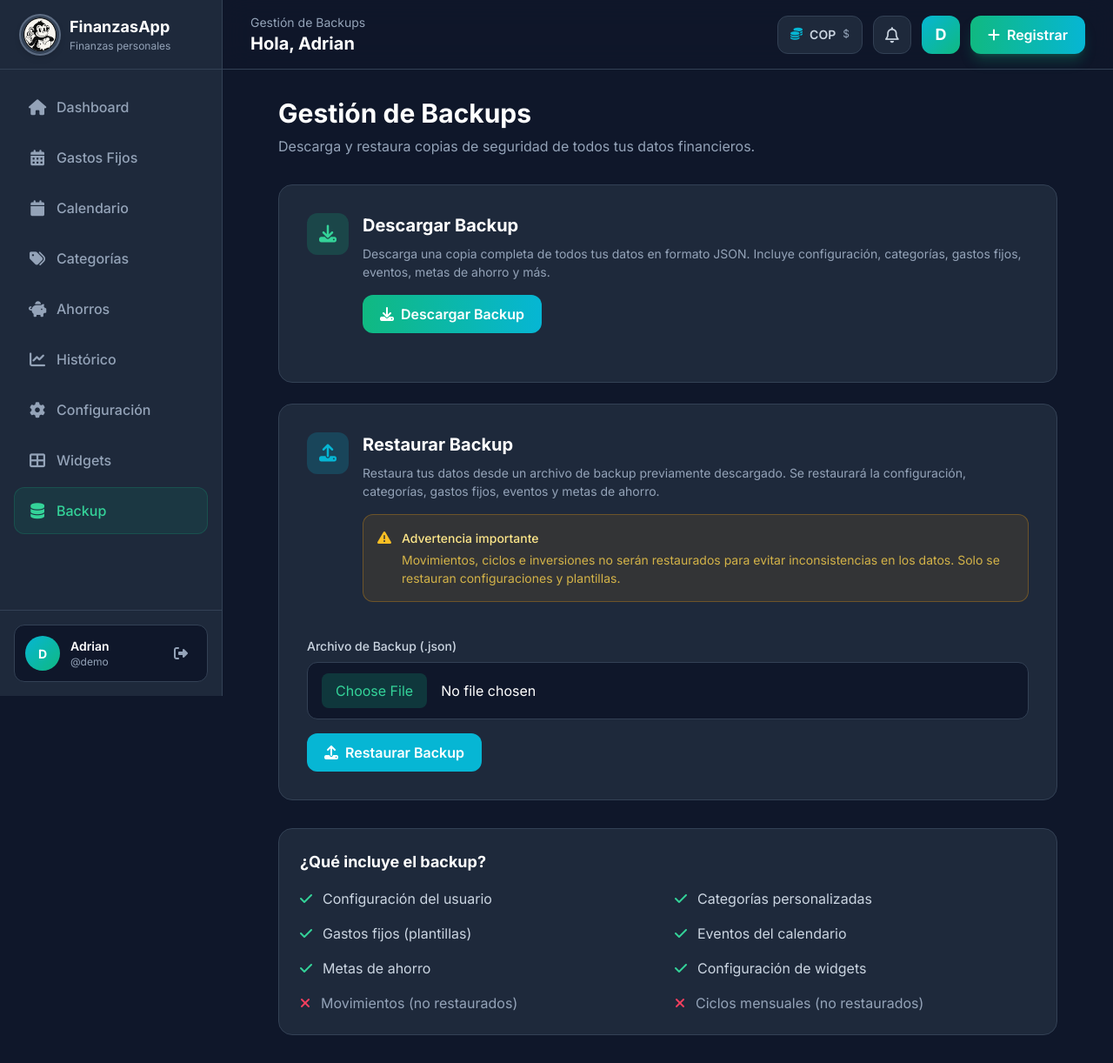
After one commit to adrian083/App-Financiera, a Django app: page /backup/ in a window 1280 px wide. The commit adds this page. Shown: the whole page at 87% size. Run offline with Django 4.2, Linux system fonts and the light colour scheme; a user stored in the database is signed in; data comes from the database, SQL or seed files in the repository; some libraries are stand-ins or nearby versions.

Commit message:
Add web-based backup system with download and restore functionality

```diff
--- a/presupuesto/urls.py
+++ b/presupuesto/urls.py
@@ -26,5 +26,8 @@ urlpatterns = [
     path('calendario/', views.calendario_view, name='calendario'),
     path('calendario/crear/', views.crear_evento_calendario, name='crear_evento_calendario'),
     path('widgets/personizar/', views.personalizar_widgets, name='personalizar_widgets'),
+    path('backup/', views.backup_gestion, name='backup_gestion'),
+    path('backup/descargar/', views.backup_descargar, name='backup_descargar'),
+    path('backup/restaurar/', views.backup_restaurar, name='backup_restaurar'),
     path('tutorial/completar/', views.completar_tutorial, name='completar_tutorial'),
 ]
--- a/presupuesto/views.py
+++ b/presupuesto/views.py
@@ -1,11 +1,10 @@
 import json
-
-from datetime import date, timedelta
+from datetime import datetime
 
 from django.contrib import messages
 from django.contrib.auth.decorators import login_required
 from django.db import transaction
-from django.http import JsonResponse
+from django.http import JsonResponse, HttpResponse
 from django.shortcuts import get_object_or_404, redirect, render
 from django.views.decorators.http import require_POST
 
@@ -33,6 +32,7 @@ from presupuesto.models import (
     Movimiento,
     WidgetConfiguracion,
 )
+from ahorros.models import FondoAhorro, Inversion, MetaAhorro, MovimientoPatrimonio
 from presupuesto.services import (
     asegurar_ciclo_activo,
     cerrar_ciclo,
@@ -669,3 +669,339 @@ def personalizar_widgets(request):
         'widgets_activos': widgets_activos,
     }
     return render(request, 'presupuesto/personalizar_widgets.html', context)
+
+
+@login_required
+def backup_descargar(request):
+    """Descargar backup de todos los datos del usuario en formato JSON."""
+    user = request.user
+
+    # Recopilar todos los datos
+    datos = {
+        'backup_fecha': datetime.now().isoformat(),
+        'usuario': {
+            'username': user.username,
+            'email': user.email,
+            'first_name': user.first_name,
+            'last_name': user.last_name,
+            'date_joined': user.date_joined.isoformat(),
+        },
+        'configuracion': _serialize_configuracion(user),
+        'categorias': _serialize_categorias(user),
+        'movimientos': _serialize_movimientos(user),
+        'ciclos': _serialize_ciclos(user),
+        'gastos_fijos': _serialize_gastos_fijos(user),
+        'eventos_calendario': _serialize_eventos(user),
+        'fondo_ahorro': _serialize_fondo_ahorro(user),
+        'inversiones': _serialize_inversiones(user),
+        'metas_ahorro': _serialize_metas_ahorro(user),
+        'movimientos_patrimonio': _serialize_movimientos_patrimonio(user),
+        'widgets_config': _serialize_widgets_config(user),
+    }
+
+    # Crear respuesta HTTP con archivo JSON
+    response = HttpResponse(
+        json.dumps(datos, ensure_ascii=False, indent=2),
+        content_type='application/json'
+    )
+    response['Content-Disposition'] = f'attachment; filename="backup_{user.username}_{datetime.now().strftime("%Y%m%d_%H%M%S")}.json"'
+    return response
+
+
+@login_required
+def backup_restaurar(request):
+    """Restaurar datos desde un archivo JSON de backup."""
+    if request.method == 'POST':
+        archivo = request.FILES.get('archivo_backup')
+        if not archivo:
+            messages.error(request, 'Por favor selecciona un archivo de backup.')
+            return redirect('backup_gestion')
+
+        try:
+            datos = json.loads(archivo.read().decode('utf-8'))
+        except json.JSONDecodeError:
+            messages.error(request, 'El archivo no es un JSON válido.')
+            return redirect('backup_gestion')
+
+        try:
+            with transaction.atomic():
+                # Restaurar configuración
+                _restore_configuracion(request.user, datos.get('configuracion'))
+
+                # Restaurar categorías
+                _restore_categorias(request.user, datos.get('categorias', []))
+
+                # Restaurar gastos fijos
+                _restore_gastos_fijos(request.user, datos.get('gastos_fijos', []))
+
+                # Restaurar eventos de calendario
+                _restore_eventos(request.user, datos.get('eventos_calendario', []))
+
+                # Restaurar metas de ahorro
+                _restore_metas_ahorro(request.user, datos.get('metas_ahorro', []))
+
+                # Restaurar configuración de widgets
+                _restore_widgets_config(request.user, datos.get('widgets_config'))
+
+                messages.success(request, 'Backup restaurado exitosamente.')
+                messages.warning(request, 'Nota: Movimientos, ciclos e inversiones no fueron restaurados para evitar inconsistencias.')
+        except Exception as e:
+            messages.error(request, f'Error al restaurar backup: {str(e)}')
+            return redirect('backup_gestion')
+
+        return redirect('dashboard')
+
+    return render(request, 'presupuesto/backup_gestion.html')
+
+
+@login_required
+def backup_gestion(request):
+    """Página de gestión de backups."""
+    return render(request, 'presupuesto/backup_gestion.html')
+
+
+# Funciones auxiliares para serialización
+def _serialize_configuracion(user):
+    try:
+        config = ConfiguracionUsuario.objects.get(usuario=user)
+        return {
+            'salario_base': str(config.salario_base),
+            'dia_corte': config.dia_corte,
+            'dias_plazo_tolerancia': config.dias_plazo_tolerancia,
+            'moneda': config.moneda,
+            'configurado': config.configurado,
+            'ha_visto_tutorial': config.ha_visto_tutorial,
+        }
+    except ConfiguracionUsuario.DoesNotExist:
+        return None
+
+
+def _serialize_categorias(user):
+    return list(Categoria.objects.filter(usuario=user).values(
+        'nombre', 'color', 'tipo', 'presupuesto_mensual'
+    ))
+
+
+def _serialize_movimientos(user):
+    movimientos = []
+    for mov in Movimiento.objects.filter(usuario=user):
+        movimientos.append({
+            'tipo': mov.tipo,
+            'monto': str(mov.monto),
+            'descripcion': mov.descripcion,
+            'categoria_nombre': mov.categoria.nombre if mov.categoria else None,
+            'es_gasto_fijo': mov.es_gasto_fijo,
+            'pagado': mov.pagado,
+            'fecha_registro': mov.fecha_registro.isoformat(),
+            'fecha_vencimiento': mov.fecha_vencimiento.isoformat() if mov.fecha_vencimiento else None,
+        })
+    return movimientos
+
+
+def _serialize_ciclos(user):
+    ciclos = []
+    for ciclo in CicloMensual.objects.filter(usuario=user):
+        ciclos.append({
+            'fecha_inicio': ciclo.fecha_inicio.isoformat(),
+            'fecha_cierre': ciclo.fecha_cierre.isoformat() if ciclo.fecha_cierre else None,
+            'salario_ciclo': str(ciclo.salario_ciclo),
+            'estado': ciclo.estado,
+            'sobrante_transferido': str(ciclo.sobrante_transferido),
+        })
+    return ciclos
+
+
+def _serialize_gastos_fijos(user):
+    gastos = []
+    for gasto in GastoFijoPlantilla.objects.filter(usuario=user):
+        gastos.append({
+            'descripcion': gasto.descripcion,
+            'monto': str(gasto.monto),
+            'categoria_nombre': gasto.categoria.nombre if gasto.categoria else None,
+            'frecuencia': gasto.frecuencia,
+            'activa': gasto.activa,
+            'fecha_ultima_aplicacion': gasto.fecha_ultima_aplicacion.isoformat() if gasto.fecha_ultima_aplicacion else None,
+        })
+    return gastos
+
+
+def _serialize_eventos(user):
+    eventos = []
+    for evento in EventoCalendario.objects.filter(usuario=user):
+        eventos.append({
+            'titulo': evento.titulo,
+            'descripcion': evento.descripcion,
+            'fecha': evento.fecha.isoformat(),
+            'tipo': evento.tipo,
+            'monto': str(evento.monto) if evento.monto else None,
+            'repetir_anualmente': evento.repetir_anualmente,
+            'completado': evento.completado,
+        })
+    return eventos
+
+
+def _serialize_fondo_ahorro(user):
+    try:
+        fondo = FondoAhorro.objects.get(usuario=user)
+        return {
+            'saldo_disponible': str(fondo.saldo_disponible),
+        }
+    except FondoAhorro.DoesNotExist:
+        return None
+
+
+def _serialize_inversiones(user):
+    inversiones = []
+    for inv in Inversion.objects.filter(usuario=user):
+        inversiones.append({
+            'nombre': inv.nombre,
+            'monto_inicial': str(inv.monto_inicial),
+            'monto_final': str(inv.monto_final) if inv.monto_final else None,
+            'rendimiento_esperado': str(inv.rendimiento_esperado) if inv.rendimiento_esperado else None,
+            'tipo_activo': inv.tipo_activo,
+            'fecha_inicio': inv.fecha_inicio.isoformat() if inv.fecha_inicio else None,
+            'fecha_vencimiento': inv.fecha_vencimiento.isoformat() if inv.fecha_vencimiento else None,
+            'estado': inv.estado,
+            'notas': inv.notas,
+        })
+    return inversiones
+
+
+def _serialize_metas_ahorro(user):
+    metas = []
+    for meta in MetaAhorro.objects.filter(usuario=user):
+        metas.append({
+            'nombre': meta.nombre,
+            'objetivo': str(meta.objetivo),
+            'ahorrado': str(meta.ahorrado),
+            'icono': meta.icono,
+            'fecha_objetivo': meta.fecha_objetivo.isoformat() if meta.fecha_objetivo else None,
+        })
+    return metas
+
+
+def _serialize_movimientos_patrimonio(user):
+    movimientos = []
+    for mov in MovimientoPatrimonio.objects.filter(usuario=user):
+        movimientos.append({
+            'tipo': mov.tipo,
+            'monto': str(mov.monto),
+            'descripcion': mov.descripcion,
+            'fecha': mov.fecha.isoformat(),
+        })
+    return movimientos
+
+
+def _serialize_widgets_config(user):
+    try:
+        config = WidgetConfiguracion.objects.get(usuario=user)
+        return {
+            'widgets_activos': config.widgets_activos,
+        }
+    except WidgetConfiguracion.DoesNotExist:
+        return None
+
+
+# Funciones auxiliares para restauración
+def _restore_configuracion(user, config_data):
+    if not config_data:
+        return
+
+    from decimal import Decimal
+    config, created = ConfiguracionUsuario.objects.get_or_create(
+        usuario=user,
+        defaults={
+            'salario_base': Decimal(config_data['salario_base']),
+            'dia_corte': config_data['dia_corte'],
+            'dias_plazo_tolerancia': config_data['dias_plazo_tolerancia'],
+            'moneda': config_data['moneda'],
+            'configurado': config_data['configurado'],
+            'ha_visto_tutorial': config_data['ha_visto_tutorial'],
+        }
+    )
+
+    if not created:
+        config.salario_base = Decimal(config_data['salario_base'])
+        config.dia_corte = config_data['dia_corte']
+        config.dias_plazo_tolerancia = config_data['dias_plazo_tolerancia']
+        config.moneda = config_data['moneda']
+        config.configurado = config_data['configurado']
+        config.ha_visto_tutorial = config_data['ha_visto_tutorial']
+        config.save()
+
+
+def _restore_categorias(user, categorias_data):
+    from decimal import Decimal
+    for cat_data in categorias_data:
+        Categoria.objects.get_or_create(
+            usuario=user,
+            nombre=cat_data['nombre'],
+            defaults={
+                'color': cat_data['color'],
+                'tipo': cat_data['tipo'],
+                'presupuesto_mensual': Decimal(cat_data['presupuesto_mensual']),
+            }
+        )
+
+
+def _restore_gastos_fijos(user, gastos_data):
+    from decimal import Decimal
+    for gasto_data in gastos_data:
+        categoria = None
+        if gasto_data.get('categoria_nombre'):
+            try:
+                categoria = Categoria.objects.get(usuario=user, nombre=gasto_data['categoria_nombre'])
+            except Categoria.DoesNotExist:
+                pass
+
+        GastoFijoPlantilla.objects.get_or_create(
+            usuario=user,
+            descripcion=gasto_data['descripcion'],
+            defaults={
+                'monto': Decimal(gasto_data['monto']),
+                'categoria': categoria,
+                'frecuencia': gasto_data['frecuencia'],
+                'activa': gasto_data['activa'],
+            }
+        )
+
+
+def _restore_eventos(user, eventos_data):
+    from decimal import Decimal
+    for evento_data in eventos_data:
+        EventoCalendario.objects.get_or_create(
+            usuario=user,
+            titulo=evento_data['titulo'],
+            fecha=datetime.fromisoformat(evento_data['fecha']).date(),
+            defaults={
+                'descripcion': evento_data.get('descripcion', ''),
+                'tipo': evento_data['tipo'],
+                'monto': Decimal(evento_data['monto']) if evento_data.get('monto') else None,
+                'repetir_anualmente': evento_data['repetir_anualmente'],
+                'completado': evento_data['completado'],
+            }
+        )
+
+
+def _restore_metas_ahorro(user, metas_data):
+    from decimal import Decimal
+    for meta_data in metas_data:
+        MetaAhorro.objects.get_or_create(
+            usuario=user,
+            nombre=meta_data['nombre'],
+            defaults={
+                'objetivo': Decimal(meta_data['objetivo']),
+                'ahorrado': Decimal(meta_data['ahorrado']),
+                'icono': meta_data['icono'],
+                'fecha_objetivo': datetime.fromisoformat(meta_data['fecha_objetivo']).date() if meta_data.get('fecha_objetivo') else None,
+            }
+        )
+
+
+def _restore_widgets_config(user, widgets_data):
+    if not widgets_data:
+        return
+
+    config, created = WidgetConfiguracion.objects.get_or_create(usuario=user)
+    config.widgets_activos = widgets_data.get('widgets_activos', [])
+    config.save()
--- a/templates/partials/nav_links.html
+++ b/templates/partials/nav_links.html
@@ -34,4 +34,8 @@ Sidebar navigation links. Expects `url_name` = request.resolver_match.url_name.
     <i class="fas fa-th-large w-5 text-center text-lg"></i>
     <span>Widgets</span>
 </a>
+<a href="{% url 'backup_gestion' %}" class="{% if url_name == 'backup_gestion' or url_name == 'backup_descargar' or url_name == 'backup_restaurar' %}{{ active }}{% else %}{{ idle }}{% endif %}">
+    <i class="fas fa-database w-5 text-center text-lg"></i>
+    <span>Backup</span>
+</a>
 {% endwith %}
--- /dev/null
+++ b/templates/presupuesto/backup_gestion.html
@@ -0,0 +1,107 @@
+{% extends 'base.html' %}
+
+{% block title %}Gestión de Backups - FinanzasApp{% endblock %}
+
+{% block header_eyebrow %}Gestión de Backups{% endblock %}
+
+{% block content %}
+<div class="max-w-4xl mx-auto">
+    <div class="mb-8">
+        <h1 class="text-3xl font-bold text-white mb-2">Gestión de Backups</h1>
+        <p class="text-slate-400">Descarga y restaura copias de seguridad de todos tus datos financieros.</p>
+    </div>
+
+    <!-- Descargar Backup -->
+    <div class="bg-fintech-card rounded-2xl border border-fintech-border p-6 lg:p-8 mb-6">
+        <div class="flex items-start gap-4 mb-6">
+            <div class="w-12 h-12 rounded-xl bg-fintech-emerald/20 flex items-center justify-center shrink-0">
+                <i class="fas fa-download text-fintech-emeraldLight text-xl"></i>
+            </div>
+            <div class="flex-1">
+                <h2 class="text-xl font-bold text-white mb-2">Descargar Backup</h2>
+                <p class="text-slate-400 text-sm mb-4">Descarga una copia completa de todos tus datos en formato JSON. Incluye configuración, categorías, gastos fijos, eventos, metas de ahorro y más.</p>
+                <div class="flex flex-wrap gap-2">
+                    <a href="{% url 'backup_descargar' %}" class="inline-flex items-center gap-2 px-5 py-2.5 rounded-xl bg-gradient-to-r from-fintech-emerald to-fintech-cyan text-white font-semibold hover:opacity-90 transition-all">
+                        <i class="fas fa-download"></i>
+                        <span>Descargar Backup</span>
+                    </a>
+                </div>
+            </div>
+        </div>
+    </div>
+
+    <!-- Restaurar Backup -->
+    <div class="bg-fintech-card rounded-2xl border border-fintech-border p-6 lg:p-8">
+        <div class="flex items-start gap-4 mb-6">
+            <div class="w-12 h-12 rounded-xl bg-fintech-cyan/20 flex items-center justify-center shrink-0">
+                <i class="fas fa-upload text-fintech-cyan text-xl"></i>
+            </div>
+            <div class="flex-1">
+                <h2 class="text-xl font-bold text-white mb-2">Restaurar Backup</h2>
+                <p class="text-slate-400 text-sm mb-4">Restaura tus datos desde un archivo de backup previamente descargado. Se restaurará la configuración, categorías, gastos fijos, eventos y metas de ahorro.</p>
+                <div class="bg-amber-500/10 border border-amber-500/30 rounded-xl p-4 mb-4">
+                    <div class="flex items-start gap-3">
+                        <i class="fas fa-exclamation-triangle text-amber-400 mt-0.5"></i>
+                        <div class="text-sm">
+                            <p class="text-amber-200 font-medium mb-1">Advertencia importante</p>
+                            <p class="text-amber-300/80">Movimientos, ciclos e inversiones no serán restaurados para evitar inconsistencias en los datos. Solo se restauran configuraciones y plantillas.</p>
+                        </div>
+                    </div>
+                </div>
+            </div>
+        </div>
+
+        <form method="post" enctype="multipart/form-data" class="space-y-4">
+            {% csrf_token %}
+            <div>
+                <label class="block text-slate-300 text-sm font-medium mb-2">Archivo de Backup (.json)</label>
+                <input type="file" name="archivo_backup" accept=".json" required
+                    class="w-full px-4 py-3 rounded-xl bg-fintech-bg border border-fintech-border text-white file:mr-4 file:py-2 file:px-4 file:rounded-lg file:border-0 file:bg-fintech-emerald/20 file:text-fintech-emeraldLight file:cursor-pointer hover:file:bg-fintech-emerald/30 transition-colors">
+            </div>
+            <button type="submit" class="inline-flex items-center gap-2 px-5 py-2.5 rounded-xl bg-fintech-cyan text-white font-semibold hover:bg-fintech-cyan/90 transition-colors">
+                <i class="fas fa-upload"></i>
+                <span>Restaurar Backup</span>
+            </button>
+        </form>
+    </div>
+
+    <!-- Información -->
+    <div class="mt-8 bg-fintech-card rounded-2xl border border-fintech-border p-6">
+        <h3 class="text-lg font-bold text-white mb-4">¿Qué incluye el backup?</h3>
+        <div class="grid grid-cols-1 md:grid-cols-2 gap-4">
+            <div class="flex items-center gap-3 text-slate-300">
+                <i class="fas fa-check text-fintech-emeraldLight"></i>
+                <span>Configuración del usuario</span>
+            </div>
+            <div class="flex items-center gap-3 text-slate-300">
+                <i class="fas fa-check text-fintech-emeraldLight"></i>
+                <span>Categorías personalizadas</span>
+            </div>
+            <div class="flex items-center gap-3 text-slate-300">
+                <i class="fas fa-check text-fintech-emeraldLight"></i>
+                <span>Gastos fijos (plantillas)</span>
+            </div>
+            <div class="flex items-center gap-3 text-slate-300">
+                <i class="fas fa-check text-fintech-emeraldLight"></i>
+                <span>Eventos del calendario</span>
+            </div>
+            <div class="flex items-center gap-3 text-slate-300">
+                <i class="fas fa-check text-fintech-emeraldLight"></i>
+                <span>Metas de ahorro</span>
+            </div>
+            <div class="flex items-center gap-3 text-slate-300">
+                <i class="fas fa-check text-fintech-emeraldLight"></i>
+                <span>Configuración de widgets</span>
+            </div>
+            <div class="flex items-center gap-3 text-slate-400">
+                <i class="fas fa-times text-fintech-rose"></i>
+                <span>Movimientos (no restaurados)</span>
+            </div>
+            <div class="flex items-center gap-3 text-slate-400">
+                <i class="fas fa-times text-fintech-rose"></i>
+                <span>Ciclos mensuales (no restaurados)</span>
+            </div>
+        </div>
+    </div>
+</div>
+{% endblock %}
```
